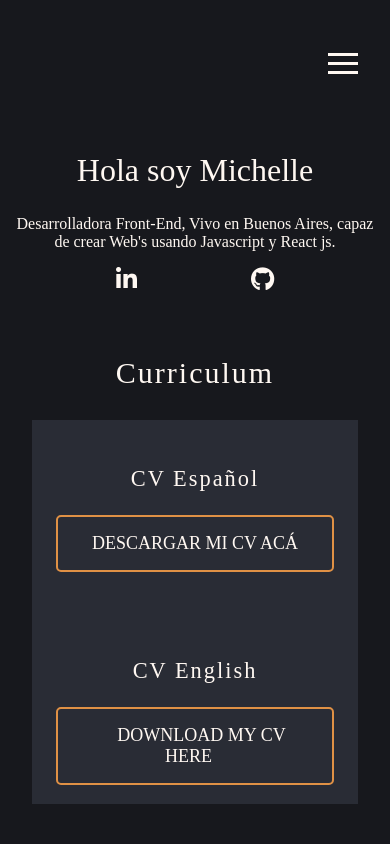
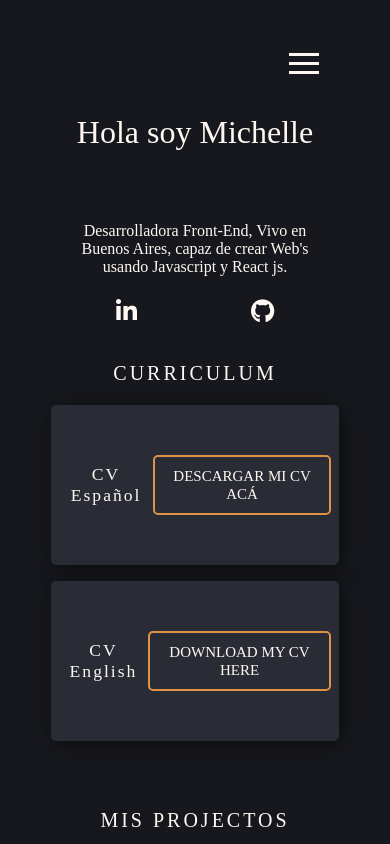
Before and after one commit to MichelleLaurian/MichelleLaurian, a plain HTML site: page index.html in a window 390 px wide. Shown: the top 844 px of the page. Drawn offline with Linux system fonts and the light colour scheme.

Commit message:
arreglo de la seccion curriculum

```diff
--- a/style.css
+++ b/style.css
@@ -14,8 +14,23 @@
 body {
   background: var(--fondo);
   color: var(--white-text);
+  width: 80vw;
+  margin: auto;
 }
+@media (max-width: 726px){
+  body{
+    margin: auto;
 
+  }
+  /* .container__cv {
+    flex-direction: column;
+    align-items:center ;
+
+  }
+  .card__cv{
+    margin-bottom: 1em;
+  } */
+}
 /**-------------------------menu--------------------*/
 .container__nav {
   width: 100%;
@@ -91,8 +106,14 @@ body {
 /**-----------------------NOMBRE -------------------------***/
 .presetation__container {
   text-align: center;
-  margin: 1em;
+  margin: auto;
+  height: 40vw ;
+  display: flex;
+  flex-direction: column;
+  justify-content: center;
+
 }
+
 .presentation__title {
   font-size: 3em;
 }
@@ -109,11 +130,16 @@ body {
 }
 
 @media (max-width: 858px) {
+
   .presentation__title {
     font-size: 2.5em;
   }
   .presentation_paragraph {
     font-size: 1em;
+
+  }
+  .presentation__p{
+    padding: 2em;
   }
 }
 @media (max-width: 600px) {
@@ -152,15 +178,17 @@ body {
   display: flex;
   justify-content: space-around;
   flex-wrap: wrap;
-  margin: 2em;
+  margin-bottom: 3em;
+
 }
 .cv {
   width: 100%;
   text-align: center;
   font-size: 30px;
-  margin: 1em;
+  margin: 1em ;
   font-weight: 500;
-  letter-spacing: 2px;
+  letter-spacing: 3px;
+  text-transform:uppercase ;
 }
 .card__cv {
   width: 25em;
@@ -168,6 +196,7 @@ body {
   background: #292c35;
   text-align: center;
   padding: 1.5em;
+  border-radius: 5px;
 }
 .title__Card p {
   font-weight: 500;
@@ -184,7 +213,6 @@ body {
 .descrip__cv a {
   color: var(--white-text);
   font-size: 18px;
-  padding: 7px 13px;
   border-radius: 3px;
   text-transform: uppercase;
 }
@@ -197,12 +225,47 @@ body {
   font-weight: 600;
   transition: 0.5s;
 }
+
+@media (max-width: 1010px){
+  .container__cv{
+    margin-bottom: 2em;
+  }
+  .card__cv{
+    height: 10em;
+    width: 18em;
+    display: flex;
+    align-items: center;
+    justify-content: space-around;
+    padding: 0.5em;
+    transition: 0.5s ease-in-out;
+    box-shadow: 3px 3px 20px rgba(0, 0, 0, 0.5);
+
+  }
+  .descrip__cv a {
+    font-size: 15px;
+    /* padding: 5px; */
+  }
+  .descrip__cv{
+    padding: 10px;
+  }
+  .title__Card p {
+    font-size: 1.1em;
+    margin: 0;
+  }
+}
+@media (max-width: 726px){
+  .card__cv{
+    margin-bottom: 1em;
+  }
+  .cv {
+    font-size:20px;
+  }
+}
 /**-----------------------PROYECTOS  -------------------------***/
 .container__projects {
   display: flex;
   flex-wrap: wrap;
 }
-
 .blog {
   width: 20em;
   height: 20em;
```
